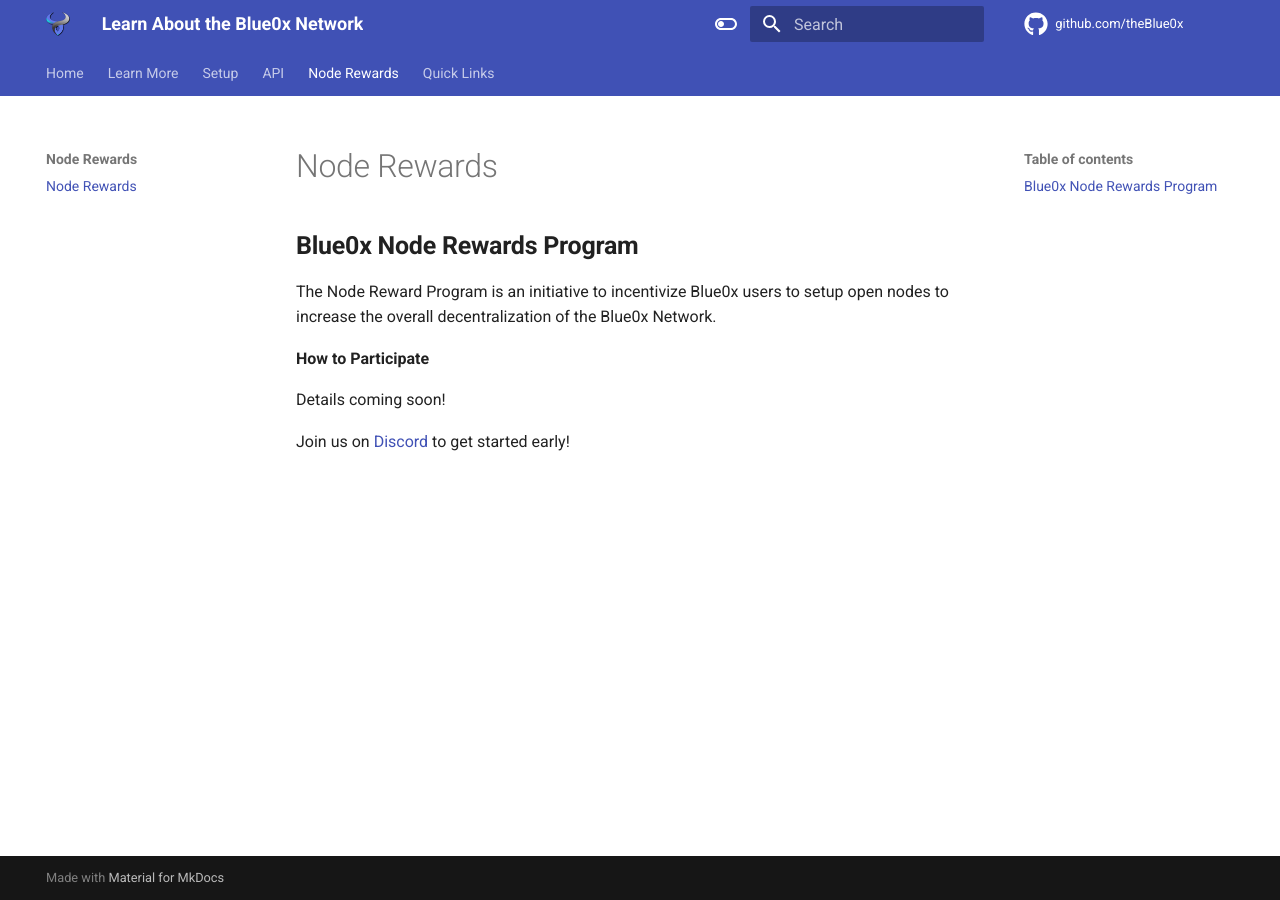
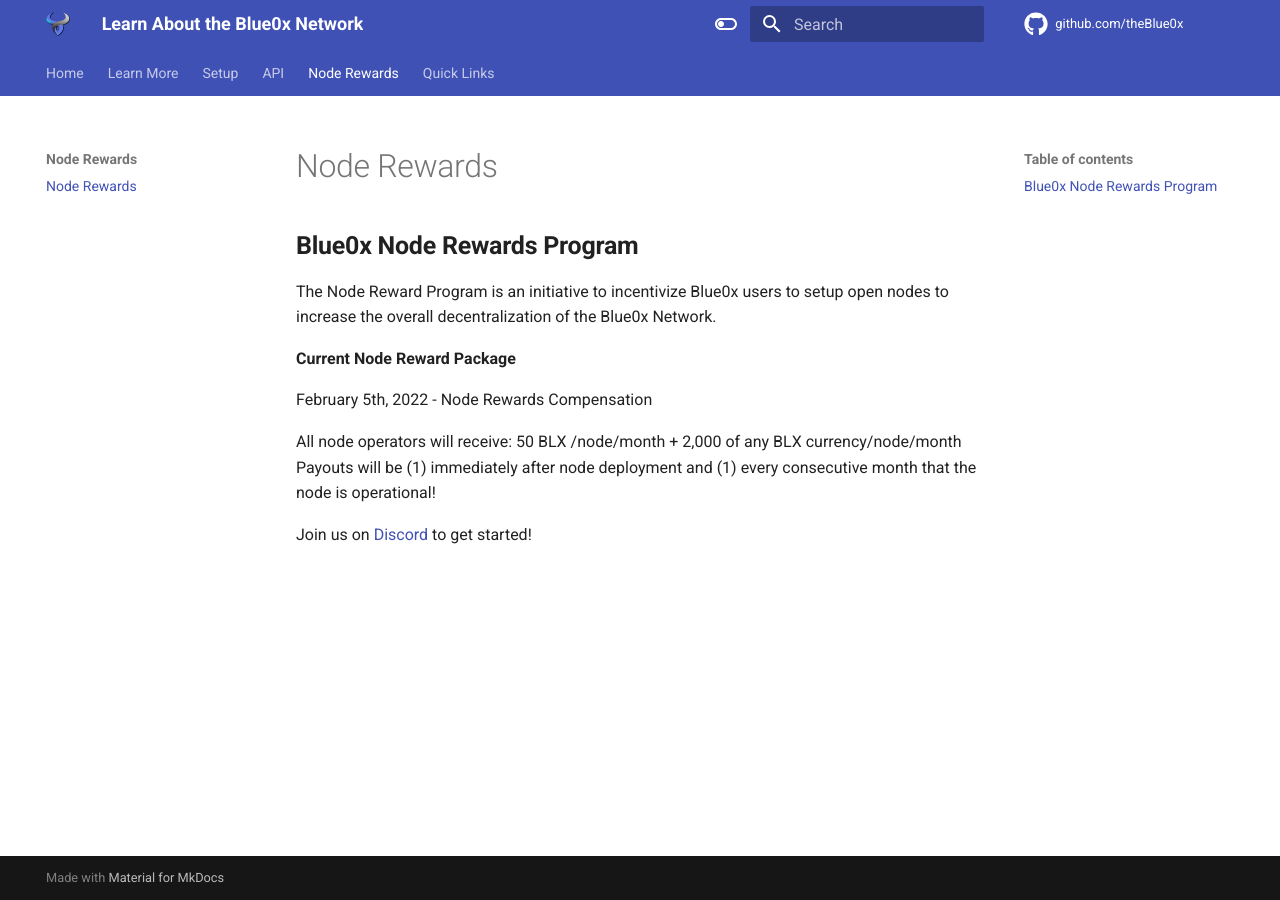
Before and after one commit to theBlue0x/docs, an MkDocs documentation site: the page built from docs/node_rewards/index.md, in a window 1280 px wide. Built offline with MkDocs 1.6.1 and Material for MkDocs 9.7.7, drawn with Linux system fonts in a browser that asks for light colours.

Commit message:
Update index.md

```diff
--- a/docs/node_rewards/index.md
+++ b/docs/node_rewards/index.md
@@ -2,8 +2,12 @@
 
 The Node Reward Program is an initiative to incentivize Blue0x users to setup open nodes to increase the overall decentralization of the Blue0x Network.
 
-**How to Participate**
+**Current Node Reward Package**
 
-Details coming soon!
+February 5th, 2022 - Node Rewards Compensation
 
-Join us on [Discord](https://discord.com/invite/EbBWRSPW63) to get started early!
+All node operators will receive:
+50 BLX /node/month + 2,000 of any BLX currency/node/month
+Payouts will be (1) immediately after node deployment and (1) every consecutive month that the node is operational!
+
+Join us on [Discord](https://discord.com/invite/EbBWRSPW63) to get started!
```
